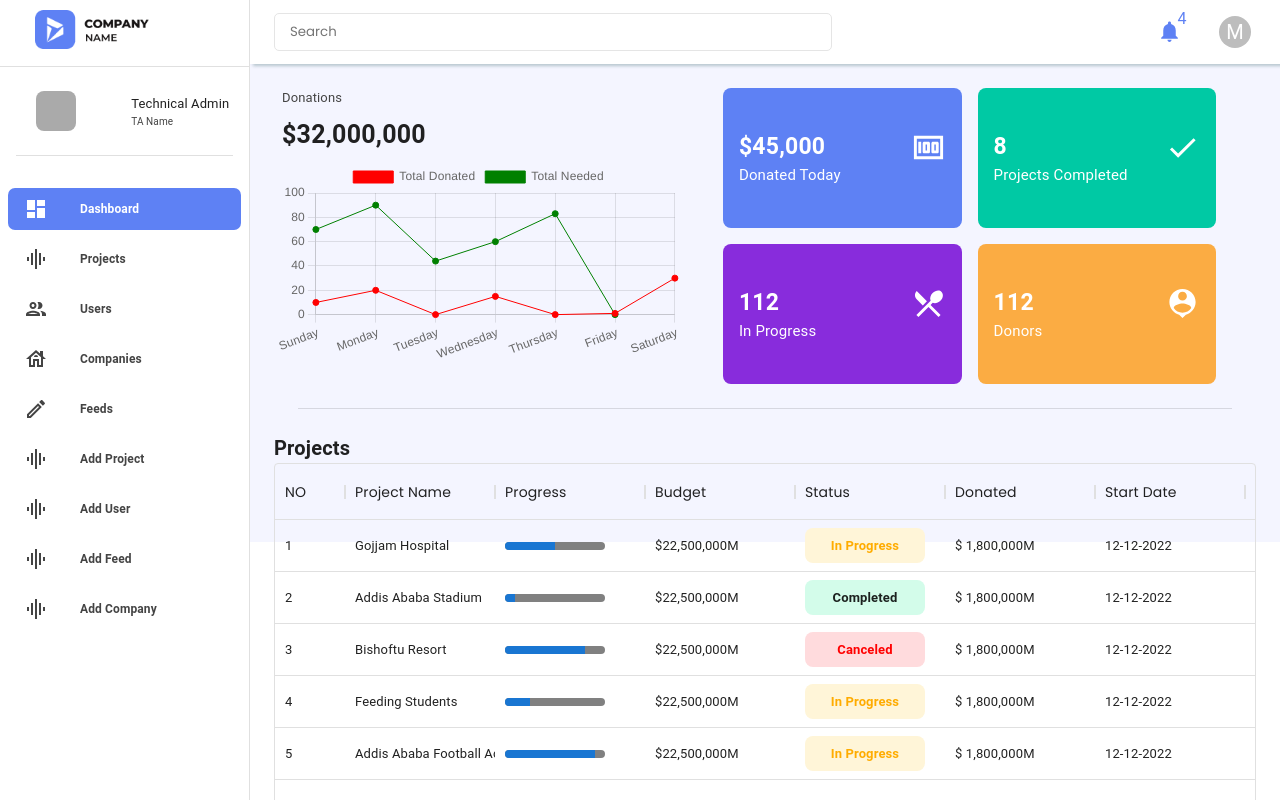
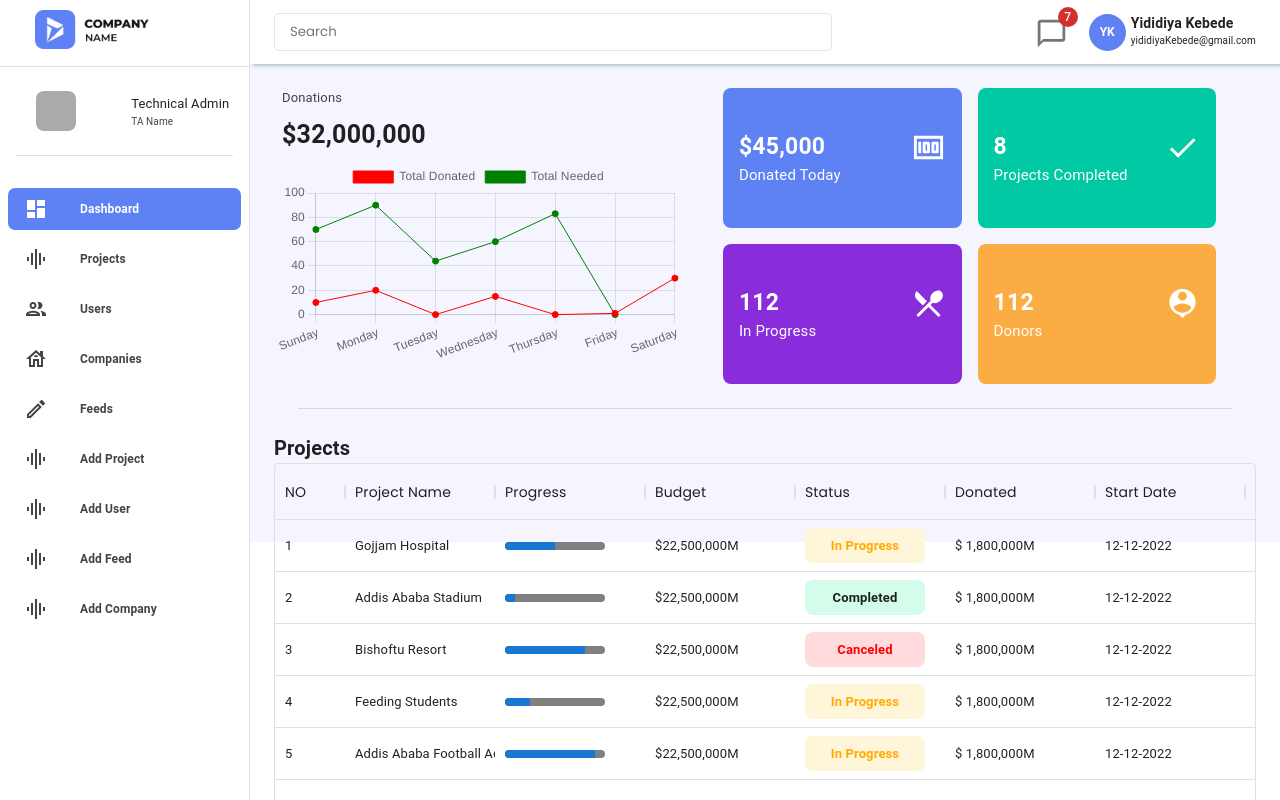
Before and after one commit to JeremyGashu/fets_front_end, a React (Create React App) app: page / in a window 1280 px wide. Shown: the top 800 px of the page. Built offline with nearby package versions, Linux system fonts and the light colour scheme.

Commit message:
some touch up on the tool bar

```diff
--- a/src/pages/technical_admin/TechnicalAdmin.jsx
+++ b/src/pages/technical_admin/TechnicalAdmin.jsx
@@ -11,9 +11,9 @@ import MenuIcon from '@mui/icons-material/Menu';
 import Toolbar from '@mui/material/Toolbar';
 import Typography from '@mui/material/Typography';
 import React, { useState } from 'react'
-import { Avatar, Badge, Divider, Grid, Menu, MenuItem, Tooltip } from '@mui/material';
+import { Avatar, Badge, Divider, Grid, Menu, MenuItem, Tooltip, Stack } from '@mui/material';
 import { Dashboard, EditOutlined, GraphicEqOutlined, GroupOutlined, HouseOutlined, Logout, Notifications, } from '@mui/icons-material';
-import { mainColor, backgroundColor, borderColor } from '../../themes/color';
+import { mainColor, backgroundColor, borderColor, dashboardColor1 } from '../../themes/color';
 import company_logo from '../../assets/company_logo.png'
 import DashboardPage from './Dashboard';
 import CompanyPage from './Company';
@@ -21,6 +21,8 @@ import CreateProject from './create/CreateProject';
 import CreateUser from './create/CreateUser';
 import CreateFeed from './create/CreateFeed';
 import CreateCompany from './create/CreateCompany';
+import ChatBubbleOutlineOutlinedIcon from '@mui/icons-material/ChatBubbleOutlineOutlined';
+import { red } from '@mui/material/colors';
 
 
 
@@ -87,17 +89,17 @@ const TechnicalAdminSidebar = (props) => {
         },
         {
             name: 'Add User',
-            component: <CreateUser/>,
+            component: <CreateUser />,
             icon: <GraphicEqOutlined sx={{ color: selectedIndex === 6 ? 'white' : '#444' }} />
         },
         {
             name: 'Add Feed',
-            component: <CreateFeed/>,
+            component: <CreateFeed />,
             icon: <GraphicEqOutlined sx={{ color: selectedIndex === 7 ? 'white' : '#444' }} />
         },
         {
             name: 'Add Company',
-            component: <CreateCompany/>,
+            component: <CreateCompany />,
             icon: <GraphicEqOutlined sx={{ color: selectedIndex === 8 ? 'white' : '#444' }} />
         }
     ]
@@ -182,25 +184,20 @@ const TechnicalAdminSidebar = (props) => {
                             <Grid item>
                                 <Grid container>
                                     <Grid item>
-                                        <IconButton sx={{ mr: 1 }}>
-                                            <Badge badgeContent={<Typography sx={{ color: mainColor }}>{4}</Typography>}>
-                                                <Notifications sx={{ color: mainColor, fontSize: 25 }} />
+                                        {/* <IconButton sx={{ mr: 1 }}>
+                                            <Badge badgeContent={2}>
+                                                <ChatBubbleOutlineOutlinedIcon sx={{ fontSize: 30 }} />
                                             </Badge>
-                                        </IconButton>
+                                        </IconButton> */}
+                                        <Tooltip title="Notifications">
+
+                                            <Badge max={200} badgeContent={7} color="error" sx={{ marginTop: 1 }}>
+                                                <ChatBubbleOutlineOutlinedIcon color="action" sx={{ fontSize: 33 }} />
+                                            </Badge>
+                                        </Tooltip>
                                     </Grid>
 
-                                    <Tooltip title="Account settings">
-                                        <IconButton
-                                            onClick={handleClick}
-                                            size="small"
-                                            sx={{ ml: 2 }}
-                                            aria-controls={open ? 'account-menu' : undefined}
-                                            aria-haspopup="true"
-                                            aria-expanded={open ? 'true' : undefined}
-                                        >
-                                            <Avatar sx={{ width: 32, height: 32 }}>M</Avatar>
-                                        </IconButton>
-                                    </Tooltip>
+
 
                                     <Menu
                                         anchorEl={anchorEl}
@@ -244,6 +241,32 @@ const TechnicalAdminSidebar = (props) => {
                                             <Typography sx={{ fontSize: 14 }}>Logout</Typography>
                                         </MenuItem>
                                     </Menu>
+                                    <Tooltip title="Account settings">
+                                        <IconButton
+                                            onClick={handleClick}
+                                            size="small"
+                                            sx={{ ml: 2 }}
+                                            aria-controls={open ? 'account-menu' : undefined}
+                                            aria-haspopup="true"
+                                            aria-expanded={open ? 'true' : undefined}
+                                        >
+                                            <Avatar sx={{ width: 37, height: 37, bgcolor: dashboardColor1, fontSize: 12, fontWeight: 600 }}>YK</Avatar>
+                                        </IconButton>
+                                    </Tooltip>
+                                    <Tooltip title="Account">
+
+                                        <Stack sx={{ flexDirection: "column", marginTop: 0.5 }}>
+
+                                            <Typography variant='body1' component='body1' color="#222222" fontWeight={600} fontSize={14}>
+                                                Yididiya Kebede
+                                            </Typography>
+
+
+                                            <Typography variant='body2' component='body1' color="#222222" fontSize={10}>
+                                                yididiyaKebede@gmail.com
+                                            </Typography>
+                                        </Stack>
+                                    </Tooltip>
                                 </Grid>
 
                             </Grid>
--- a/src/pages/technical_admin/create/CreateUser.jsx
+++ b/src/pages/technical_admin/create/CreateUser.jsx
@@ -30,15 +30,15 @@ const CreateUser = () => {
                             <Grid container>
                                 <Grid item xs={1}>
 
-                                    <Avatar sx={{ bgcolor: dashboardColor1, width: 60, height: 60 }} variant="rounded">
-                                        EB
+                                    <Avatar sx={{ bgcolor: dashboardColor1, width: 60, height: 60 }} variant="circle" fontWeight={900}>
+                                        YK
                                     </Avatar>
                                 </Grid>
-                                <Grid item xs={1}>
+                                <Grid item xs={1} marginTop={2}>
 
                                     <Button variant="contained" size="small" sx={{ backgroundColor: dashboardColor1 }}>Upload</Button>
                                 </Grid>
-                                <Grid item xs={2}>
+                                <Grid item xs={2} marginTop={2}>
                                     <Button variant="outlined" size="small" sx={{ backgroundColor: "white" }}>save to draft</Button>
 
                                 </Grid>
```
